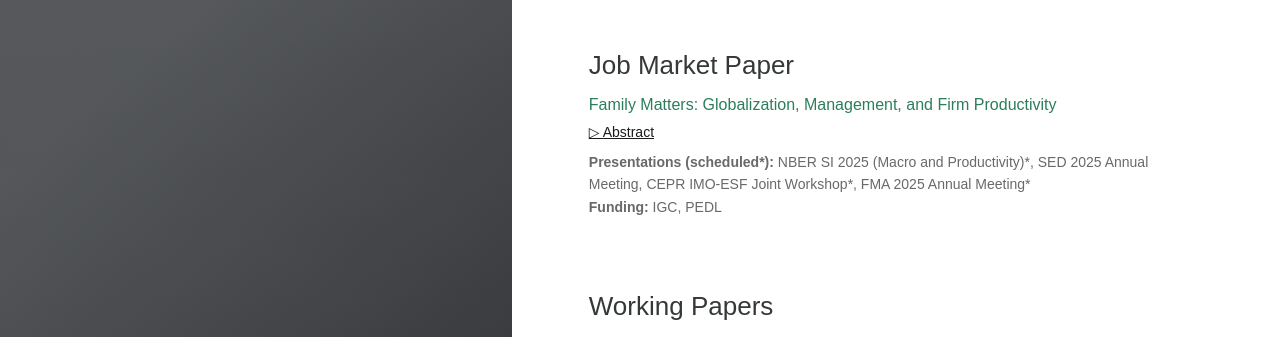
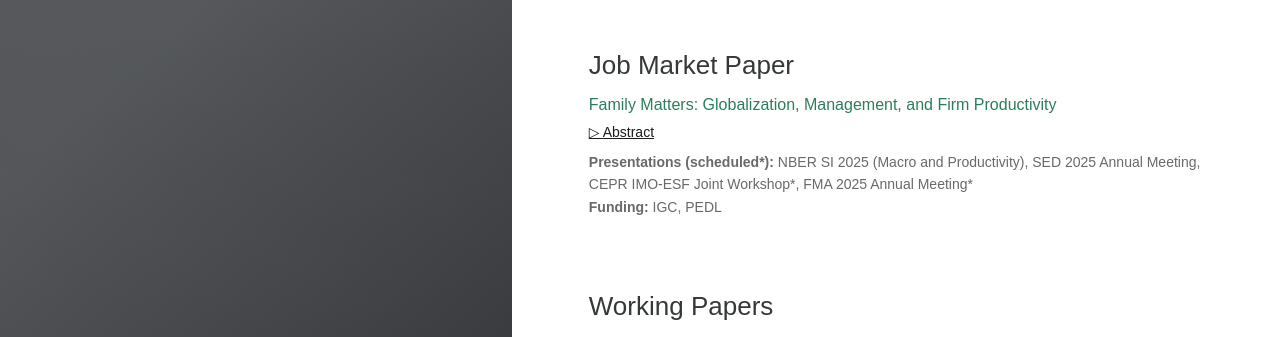
Before and after one commit to ananyakotia/ananyakotia.github.io, a Jekyll site: the page built from pages/research.markdown, in a window 1280 px wide and 1368 px high. Shown: the top 337 px of the window. Built offline with Jekyll 4.4.1, drawn with Linux system fonts in a browser that asks for light colours; some web fonts are replaced; a style sheet for code colours, icons or effects is not loaded.

```diff
--- a/pages/research.markdown
+++ b/pages/research.markdown
@@ -31,7 +31,7 @@ permalink: /research/
 <ul class="no-bullets">
 <li class="author-funding" style="font-size: 14px; margin-top: -20px">
   <strong>Presentations (scheduled*):</strong>
-  <a href="https://www.nber.org/conferences/si-2025-macroeconomics-and-productivity" target="_blank">NBER SI 2025 (Macro and Productivity)*</a>,
+  <a href="https://www.nber.org/conferences/si-2025-macroeconomics-and-productivity" target="_blank">NBER SI 2025 (Macro and Productivity)</a>,
   <a href="https://editorialexpress.com/conference/SED2025/program/SED2025.html" target="_blank">SED 2025 Annual Meeting</a>,
   <a href="https://cepr.org/events/joint-workshop-incentives-management-and-organization-imo-entrepreneurship-strategy-and-0" target="_blank">CEPR IMO-ESF Joint Workshop*</a>,
   <a href="https://www.fma.org/vancouver" target="_blank">FMA 2025 Annual Meeting*</a>
```
